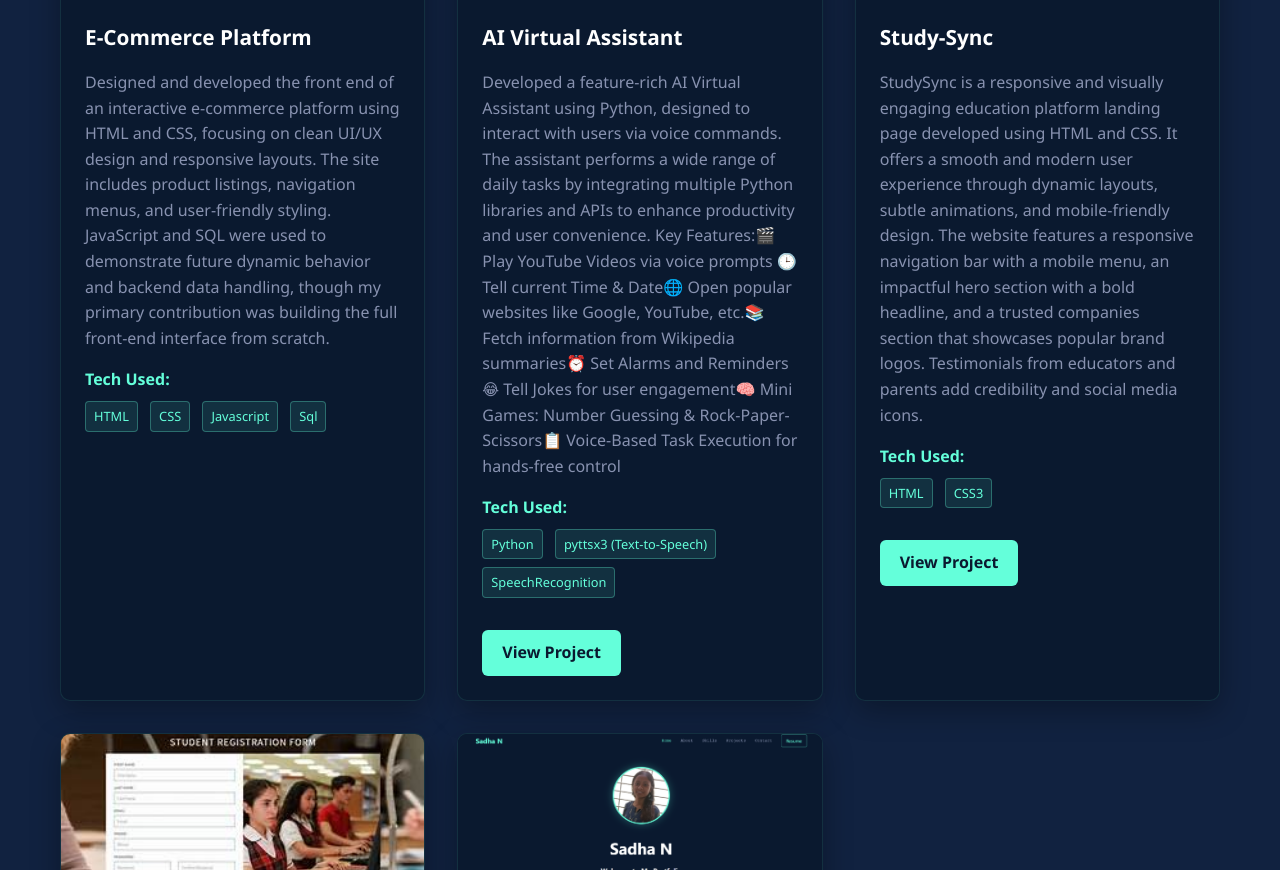
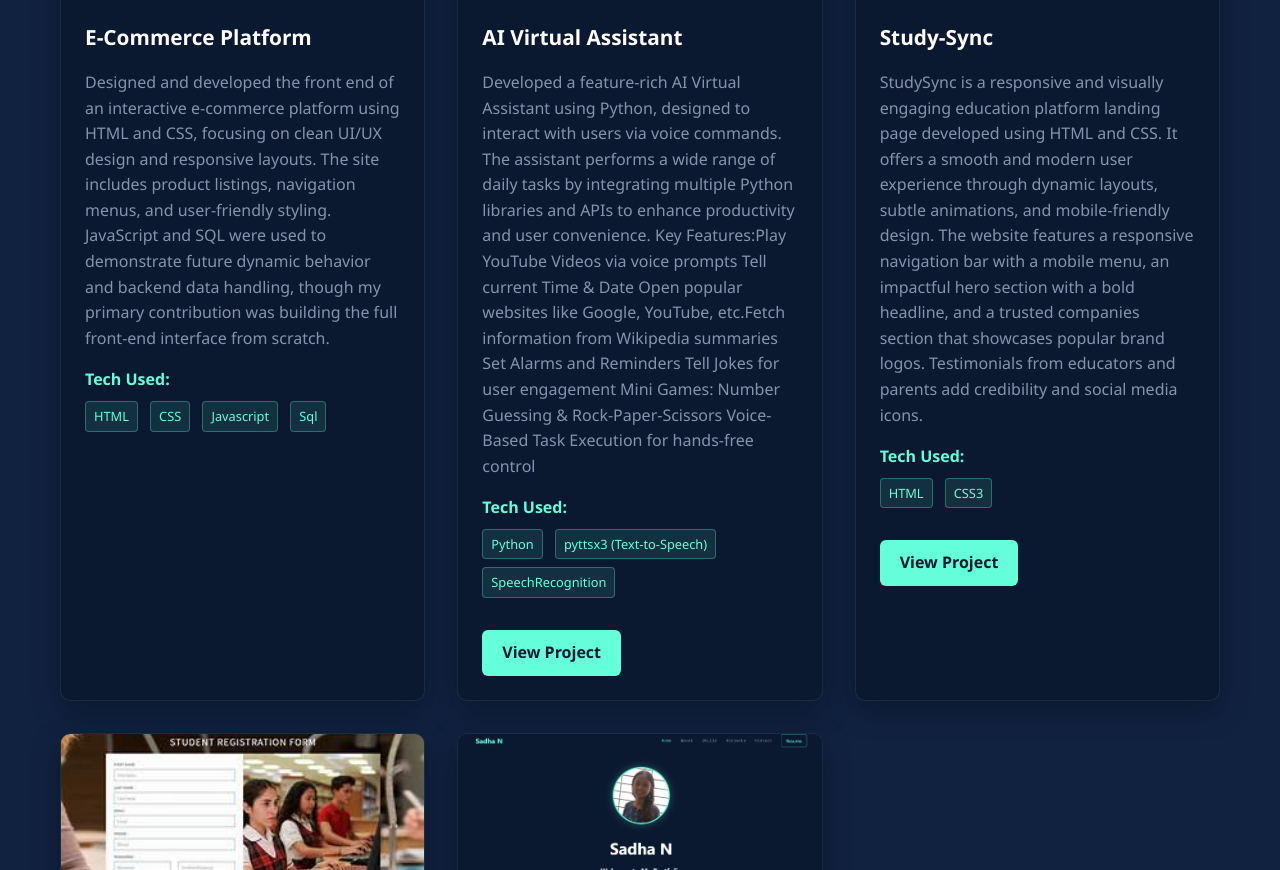
Before and after one commit to Sadha-n/personal_portfolio, a plain HTML site: page index.html in a window 1280 px wide. Shown: the part 2413-3283 px from the top of the page. Drawn offline with Linux system fonts and the light colour scheme.

Commit message:
updated the content of virtual assistent summary

```diff
--- a/index.html
+++ b/index.html
@@ -169,8 +169,8 @@
                         <p class="project-description">
                            Developed a feature-rich AI Virtual Assistant using Python, designed to interact with users via voice commands. The assistant performs a wide range of daily tasks by integrating multiple Python libraries and APIs to enhance productivity and user convenience.
 
-                       Key Features:🎬 Play YouTube Videos via voice prompts
-                       🕒 Tell current Time & Date🌐 Open popular websites like Google, YouTube, etc.📚 Fetch information from Wikipedia summaries⏰ Set Alarms and Reminders😂 Tell Jokes for user engagement🧠 Mini Games: Number Guessing & Rock-Paper-Scissors📋 Voice-Based Task Execution for hands-free control
+                       Key Features:Play YouTube Videos via voice prompts
+                       Tell current Time & Date Open popular websites like Google, YouTube, etc.Fetch information from Wikipedia summaries Set Alarms and Reminders Tell Jokes for user engagement Mini Games: Number Guessing & Rock-Paper-Scissors Voice-Based Task Execution for hands-free control
                         </p>
                         <div class="project-tech">
                             <span class="tech-label">Tech Used:</span>
```
